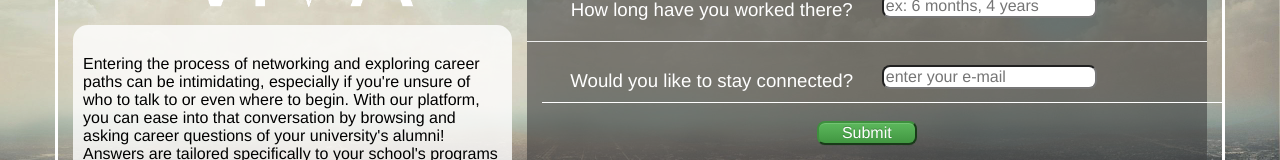
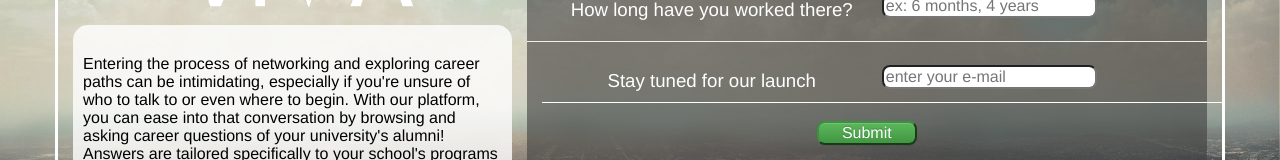
Before and after one commit to jag20101/E145Project, a plain HTML site: page index.html in a window 1280 px wide. Both pictures are taken after a click on the button "I'm in the work force". Shown: the part 270-430 px from the top of the page. Drawn offline with nearby package versions, Linux system fonts and the light colour scheme.

Commit message:
added text

```diff
--- a/index.html
+++ b/index.html
@@ -51,7 +51,7 @@
 					<hr>
 					<table id="form_table" style="margin-left:15px;">
 						<tr style="width:100%;border-bottom: 1px solid white;">
-							<td class="centered_td" style="padding-bottom:10px;width:50%;"><br/><div style="color:white;font-size:14pt;border-radius:10px;">Would you like to stay connected?</div></td>
+							<td class="centered_td" style="padding-bottom:10px;width:50%;"><br/><div style="color:white;font-size:14pt;border-radius:10px;">Stay tuned for our launch</div></td>
 							<td><input type="text" name="entry.1437145719" value="" class="ss-q-short" placeholder="enter your e-mail" id="entry_1437145719" dir="auto" aria-label="E-mail  " aria-required="true" required="" title="" style="border-radius:8px;"></td>
 						</tr>
 						</table>
```
